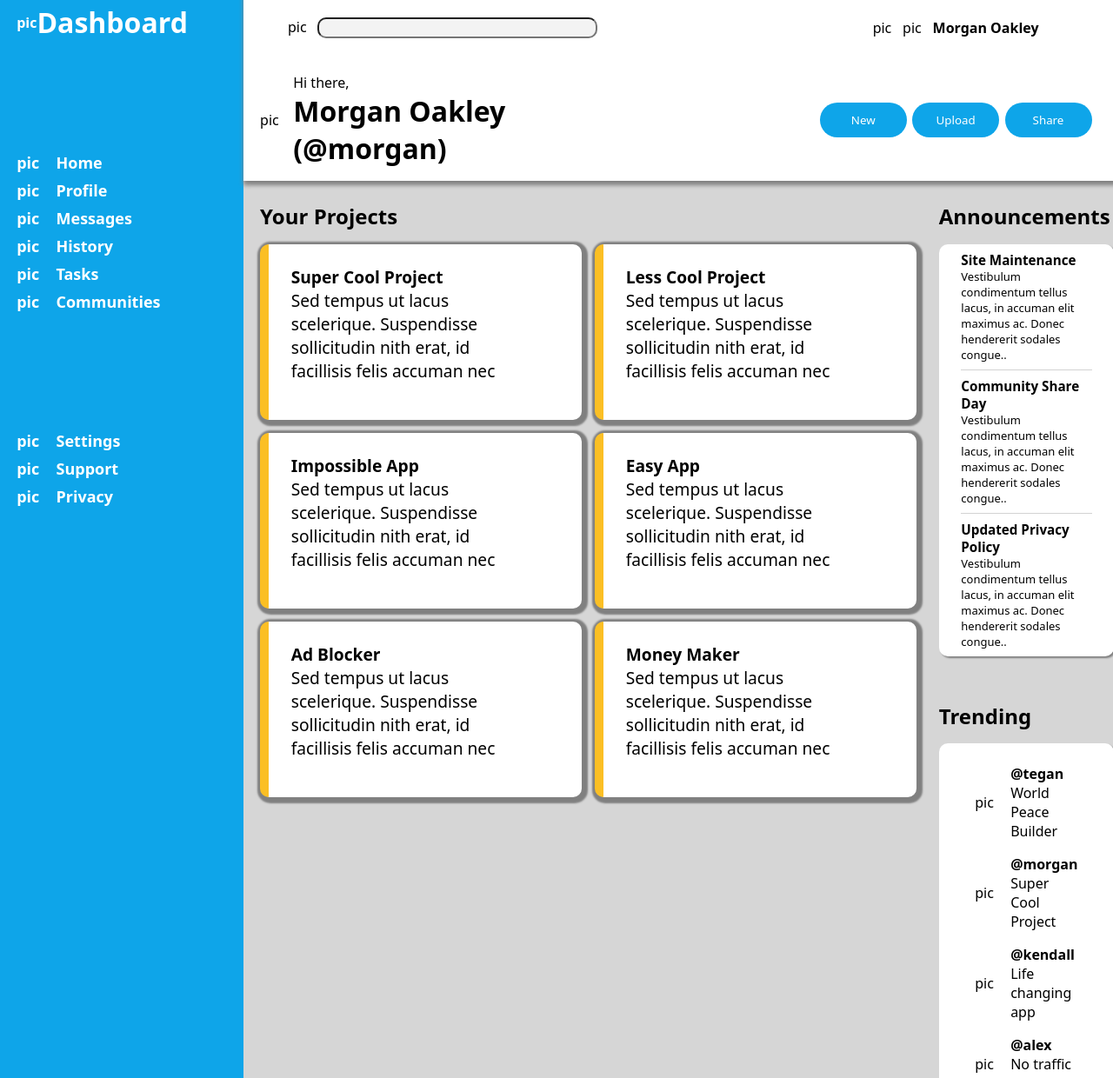
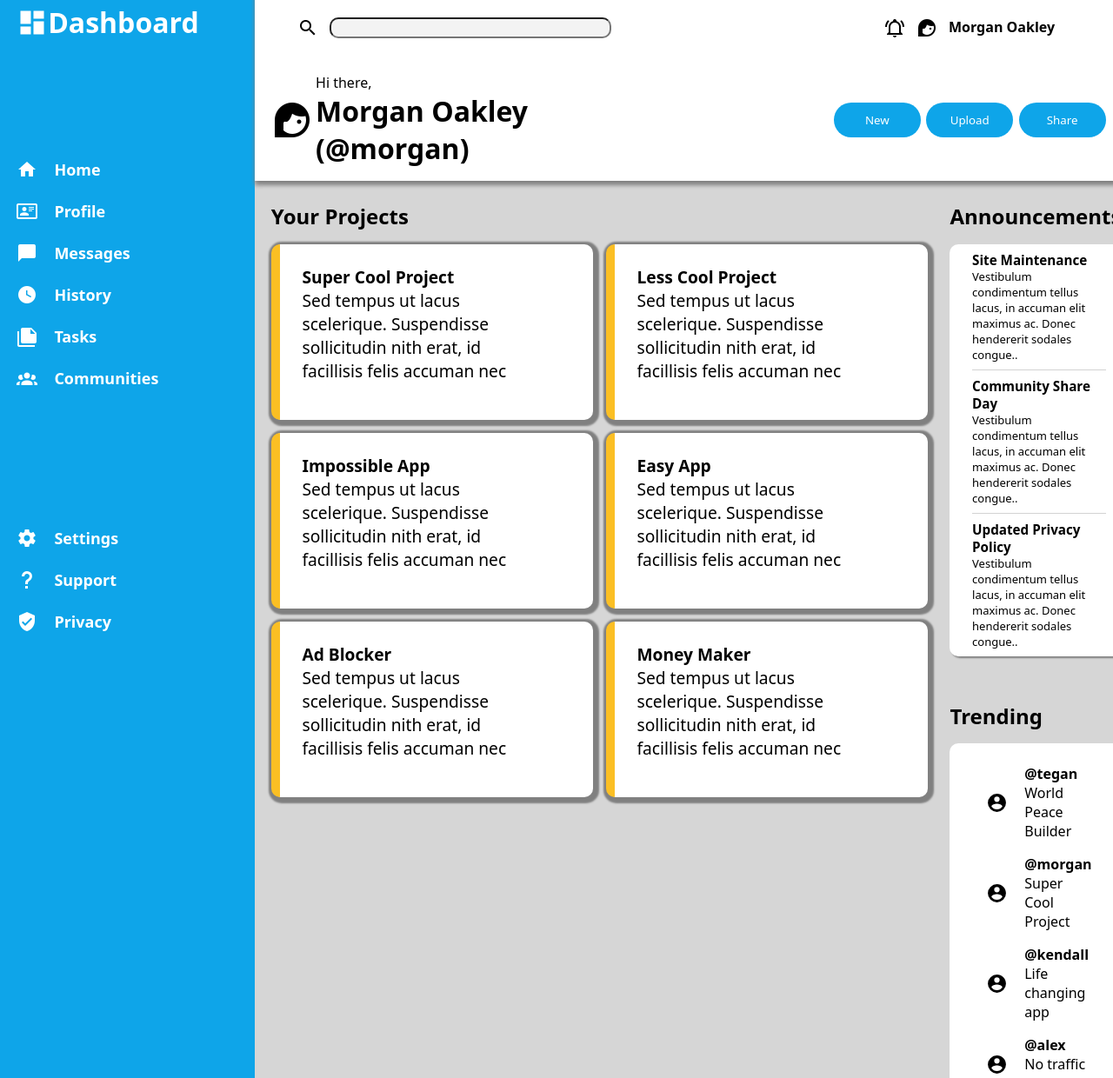
Before and after one commit to jbfink97/Admin_Dashboard, a plain HTML site: page index.html in a window 1280 px wide. Shown: the part 20-1260 px from the top of the page at 87% size. Drawn offline with Linux system fonts and the light colour scheme.

Commit message:
replaced placeholder text with actual pictures

```diff
--- a/index.html
+++ b/index.html
@@ -14,16 +14,16 @@
     <div class="container">
         <div class="header">
             <div class="search-bar">
-                <div class="search-icon">pic</div>
+                <img class="search-icon" src="./pics/magnify.png" alt="magnify">
                 <input type="text" name="search" id="search">
             </div>
             <div class="user-info-small">
-                <div>pic</div>
-                <div>pic</div>
+                <img src="./pics/bell-ring-outline.png" alt="alert">
+                <img src="./pics/profile-small.png" alt="profile-small">
                 <div><b>Morgan Oakley</b></div>
             </div>
             <div class="user-info-large">
-                <div class="avatar">pic</div>
+                <img src="./pics/profile-large.png" alt="profile-large">
                 <div>Hi there, <br>
                     <h1>Morgan Oakley (@morgan)</h1>
                 </div>
@@ -36,33 +36,33 @@
         </div>
         <div class="sidebar">
             <div class="dashboard group">
-                <div class="pic">pic</div>
+                <img src="./pics/view-dashboard.png" alt="dashboard">
                 <h1>Dashboard</h1>
             </div>
             <div class="navigation group">
                 <ul>
                     <li>
-                        <div>pic</div>
+                        <img src="./pics/home.png" alt="home">
                         <p>Home</p>
                     </li>
                     <li>
-                        <div>pic</div>
+                        <img src="./pics/card-account-details-outline.png" alt="account">
                         <p>Profile</p>
                     </li>
                     <li>
-                        <div>pic</div>
+                        <img src="./pics/message.png" alt="message">
                         <p>Messages</p>
                     </li>
                     <li>
-                        <div>pic</div>
+                        <img src="./pics/clock.png" alt="clock">
                         <p>History</p>
                     </li>
                     <li>
-                        <div>pic</div>
+                        <img src="./pics/note-multiple.png" alt="tasks">
                         <p>Tasks</p>
                     </li>
                     <li>
-                        <div>pic</div>
+                        <img src="./pics/account-group.png" alt="group">
                         <p>Communities</p>
                     </li>
                 </ul>
@@ -70,15 +70,15 @@
             <div class="settings group">
                 <ul>
                     <li>
-                        <div>pic</div>
+                        <img src="./pics/cog.png" alt="gear">
                         <p>Settings</p>
                     </li>
                     <li>
-                        <div>pic</div>
+                        <img src="./pics/help.png" alt="question">
                         <p>Support</p>
                     </li>
                     <li>
-                        <div>pic</div>
+                        <img src="./pics/shield-check.png" alt="shield">
                         <p>Privacy</p>
                     </li>
                 </ul>
@@ -144,7 +144,7 @@
                 <div class="announcement-card">
                     <ul>
                         <li>
-                            <div>pic</div>
+                            <img src="./pics/account-circle.svg" alt="account">
                             <div>
                                 <span class="username">@tegan</span>
                                 <br>
@@ -152,7 +152,7 @@
                             </div>
                         </li>
                         <li>
-                            <div>pic</div>
+                            <img src="./pics/account-circle.svg" alt="account">
                             <div>
                                 <span class="username">@morgan</span>
                                 <br>
@@ -160,7 +160,7 @@
                             </div>
                         </li>
                         <li>
-                            <div>pic</div>
+                            <img src="./pics/account-circle.svg" alt="account">
                             <div>
                                 <span class="username">@kendall</span>
                                 <br>
@@ -168,7 +168,7 @@
                             </div>
                         </li>
                         <li>
-                            <div>pic</div>
+                            <img src="./pics/account-circle.svg" alt="account">
                             <div>
                                 <span class="username">@alex</span>
                                 <br>
--- a/styles.css
+++ b/styles.css
@@ -33,8 +33,13 @@ ul{
     padding: 0;
 }
 
+.announcement-card img{
+    height: 25px;
+    width: 25px;
+}
+
 ul li{
-    margin: 1vh 0vw 1vh 0vw;
+    margin: 2vh 0vw 3vh 0vw;
     font-size: large;
     list-style: none;
     display: flex;
@@ -68,6 +73,10 @@ ul li{
     display: grid;
     grid-template-columns: 1fr 6fr;
     column-gap: 1vw;
+}
+
+.search-bar img{
+    justify-self: right;
 }
 
 input{
```
Also changed, not shown: pics/account-circle.svg (added), pics/account-group.png (added), pics/bell-ring-outline.png (added), pics/card-account-details-outline.png (added), pics/clock.png (added), pics/cog.png (added), pics/help.png (added), pics/home.png (added), pics/magnify.png (added), pics/message.png (added), pics/note-multiple.png (added), pics/profile-large.png (added), pics/profile-small.png (added), pics/shield-check.png (added), 1 more files.
